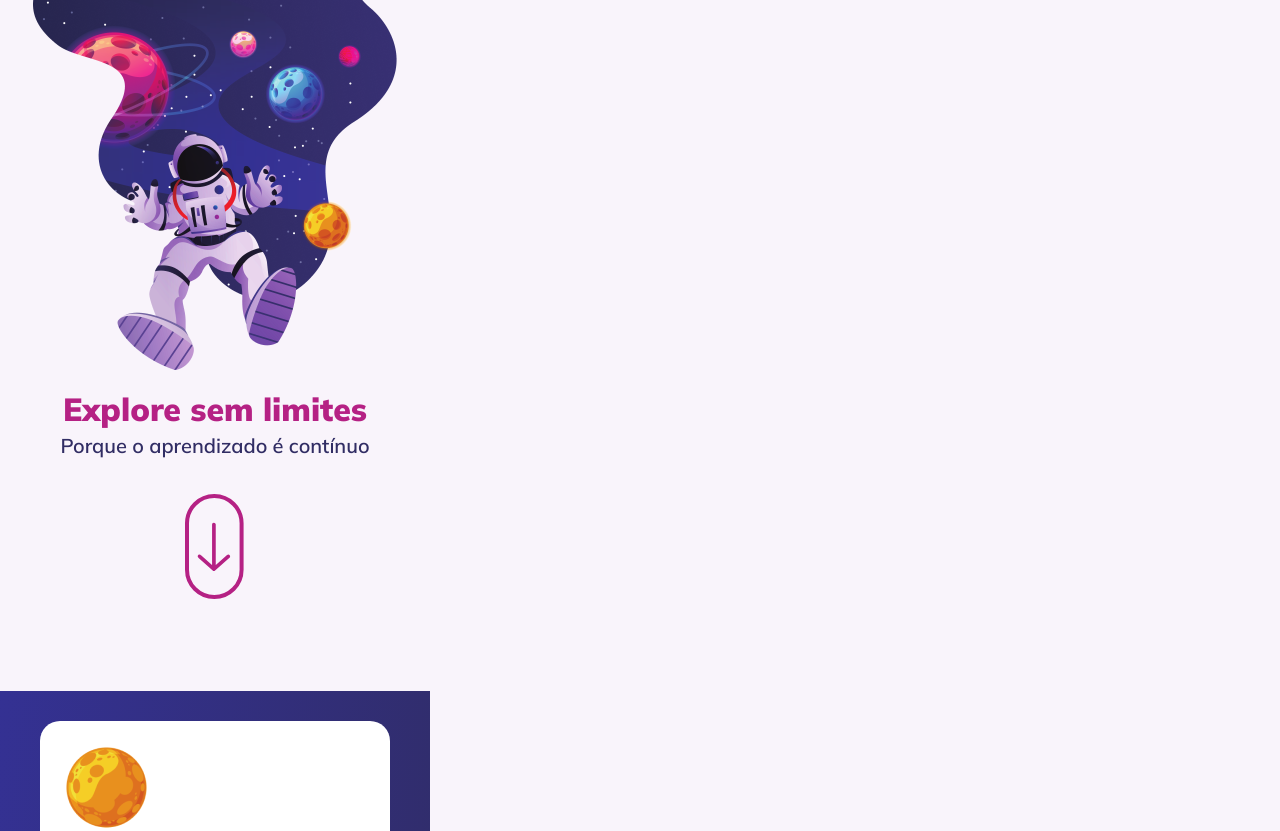
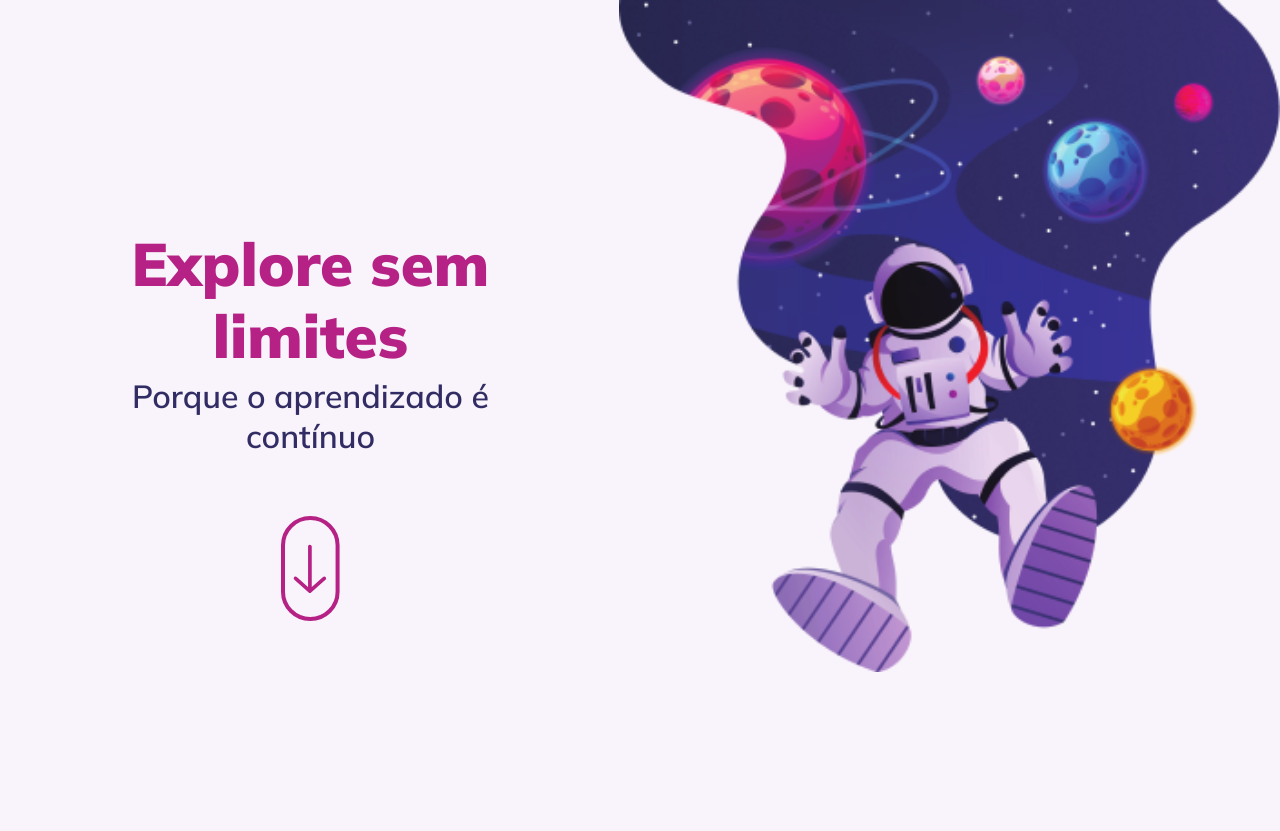
Before and after one commit to felipeslopes2010/explorer-astronaut, a plain HTML site: page index.html in a window 1280 px wide. Shown: the top 831 px of the page. Drawn offline with Linux system fonts and the light colour scheme.

Commit message:
Ajusta Banner

```diff
--- a/src/styles.css
+++ b/src/styles.css
@@ -17,7 +17,8 @@
 }
 
 body {
-    width: 430px;
+    width: 490px;
+    overflow-x: hidden;
     background-color: var(--background-gray);
     font-family: var(--base-font);
 }
@@ -185,17 +186,49 @@ footer {
     background: var(--gradient-background);
 }
 
-@media (min-width: 1440px) {
+@media (min-width: 1200px) {
 
     body {
         width: 100vw;
+        overflow-x: hidden;
     }
 
     #banner {
         display: flex;
-        height: 836px;
+        justify-content: center;
+        height: 840px;
         flex-direction: row;
-        gap: 2.4rem;
+        gap: 10.8rem;
+        margin-left: 11rem;
+    }
+
+    #banner .banner-info {
+        order: 1;
+        margin-top: 10rem;
+      }
+
+      #banner h1 {
+        font-size: 6rem;
+        line-height: 7.2rem;
+      }
+
+      #banner p {
+        font-size: 3.2rem;
+        line-height: 4rem;
+      }
+
+      #banner .astronaut {
+        order: 2;
+        height: 100%;
+      }
+
+      .astronaut img {
+        height: 80%;
+      }
+
+      #banner .button-down {
+        display: flex;
+        margin-top: 6rem;
     }
 
     #cards {
```
